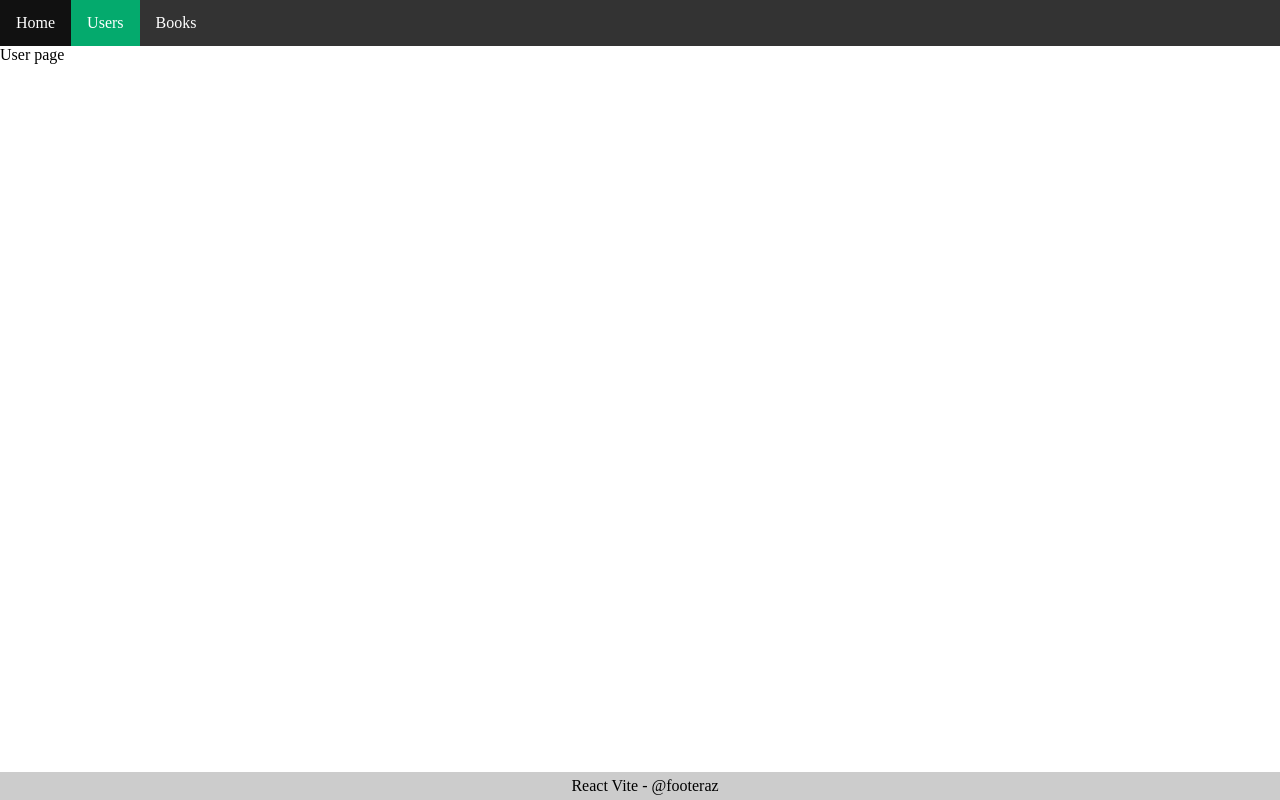
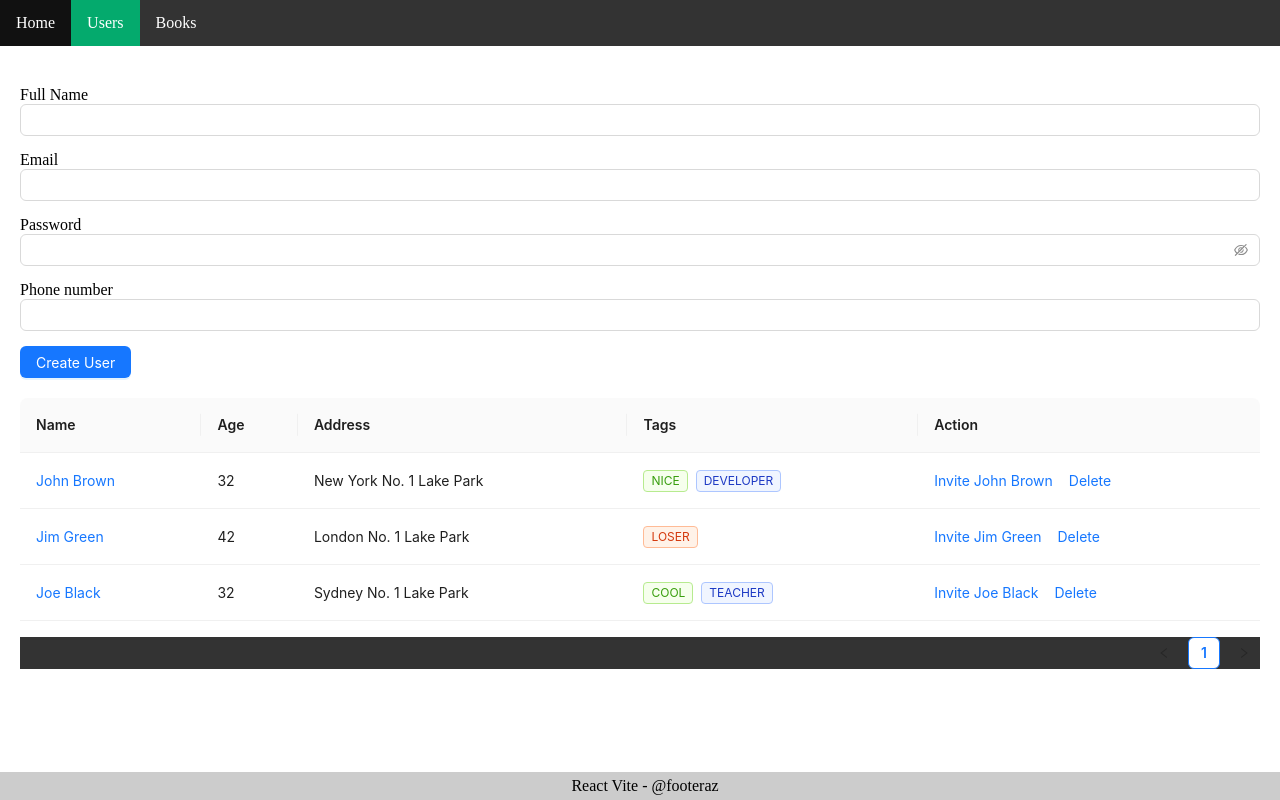
Before and after one commit to devnuako/01-react-vite-starter, a React (Vite) app: page /users in a window 1280 px wide. Built offline with nearby package versions, Linux system fonts and the light colour scheme.

Commit message:
66: Init user UI - base UI

```diff
--- a/package.json
+++ b/package.json
@@ -15,6 +15,8 @@
     "preview": "vite preview"
   },
   "dependencies": {
+    "@ant-design/icons": "5.3.7",
+    "antd": "5.18.1",
     "react": "18.3.1",
     "react-dom": "18.3.1",
     "react-router-dom": "6.23.1"
--- /dev/null
+++ b/src/components/user/user.form.jsx
@@ -0,0 +1,31 @@
+import { Button, Input } from "antd";
+
+const UserForm = () => {
+    return (
+        <div className="user-form" style={{ margin: "20px 0" }}>
+            <div style={{ display: "flex", gap: "15px", flexDirection: "column" }}>
+                <div>
+                    <span>Full Name</span>
+                    <Input />
+                </div>
+                <div>
+                    <span>Email</span>
+                    <Input />
+                </div>
+                <div>
+                    <span>Password</span>
+                    <Input.Password />
+                </div>
+                <div>
+                    <span>Phone number</span>
+                    <Input />
+                </div>
+                <div>
+                    <Button type="primary"> Create User </Button>
+                </div>
+            </div>
+        </div>
+    )
+}
+
+export default UserForm;
--- /dev/null
+++ b/src/components/user/user.table.jsx
@@ -0,0 +1,82 @@
+import { Space, Table, Tag } from 'antd';
+
+
+const UserTable = () => {
+    const columns = [
+        {
+            title: 'Name',
+            dataIndex: 'name',
+            key: 'name',
+            render: (text) => <a>{text}</a>,
+        },
+        {
+            title: 'Age',
+            dataIndex: 'age',
+            key: 'age',
+        },
+        {
+            title: 'Address',
+            dataIndex: 'address',
+            key: 'address',
+        },
+        {
+            title: 'Tags',
+            key: 'tags',
+            dataIndex: 'tags',
+            render: (_, { tags }) => (
+                <>
+                    {tags.map((tag) => {
+                        let color = tag.length > 5 ? 'geekblue' : 'green';
+                        if (tag === 'loser') {
+                            color = 'volcano';
+                        }
+                        return (
+                            <Tag color={color} key={tag}>
+                                {tag.toUpperCase()}
+                            </Tag>
+                        );
+                    })}
+                </>
+            ),
+        },
+        {
+            title: 'Action',
+            key: 'action',
+            render: (_, record) => (
+                <Space size="middle">
+                    <a>Invite {record.name}</a>
+                    <a>Delete</a>
+                </Space>
+            ),
+        },
+    ];
+    const data = [
+        {
+            key: '1',
+            name: 'John Brown',
+            age: 32,
+            address: 'New York No. 1 Lake Park',
+            tags: ['nice', 'developer'],
+        },
+        {
+            key: '2',
+            name: 'Jim Green',
+            age: 42,
+            address: 'London No. 1 Lake Park',
+            tags: ['loser'],
+        },
+        {
+            key: '3',
+            name: 'Joe Black',
+            age: 32,
+            address: 'Sydney No. 1 Lake Park',
+            tags: ['cool', 'teacher'],
+        },
+    ];
+
+    return (
+        <Table columns={columns} dataSource={data} />
+    )
+}
+
+export default UserTable;
--- a/src/pages/user.jsx
+++ b/src/pages/user.jsx
@@ -1,6 +1,13 @@
+import UserForm from "../components/user/user.form";
+import UserTable from "../components/user/user.table";
+
 const UserPage = () => {
     return (
-        <div>User page</div>
+        // <div>User page</div>
+        <div style={{ padding: "20px" }}>
+            <UserForm />
+            <UserTable />
+        </div>
     )
 }
 
```
Also changed, not shown: 1 other file (tests, documents, lock files or other folders).
